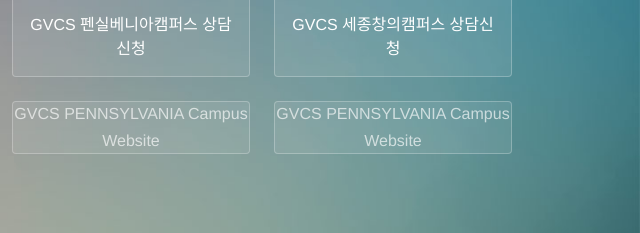
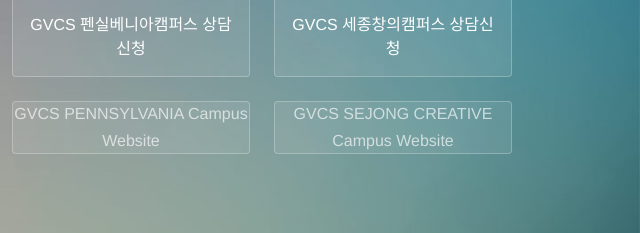
Before and after one commit to Steve-90/GVCS_Admission, a plain HTML site: page index.html in a window 1280 px wide. Shown: the part 1103-1336 px from the top of the page, 640-1280 px from the left. Drawn offline with Linux system fonts and the light colour scheme.

Commit message:
Update index.html

```diff
--- a/index.html
+++ b/index.html
@@ -89,7 +89,7 @@
 										<h3>GVCS 세종창의캠퍼스 상담신청</h3>
 									</a>
 
-									<a href="https://www.gvcspa.org/"> GVCS PENNSYLVANIA Campus Website</a>
+									<a href="https://www.gvca.co.kr/"> GVCS SEJONG CREATIVE Campus Website</a>
 
 
 								</div>
```
